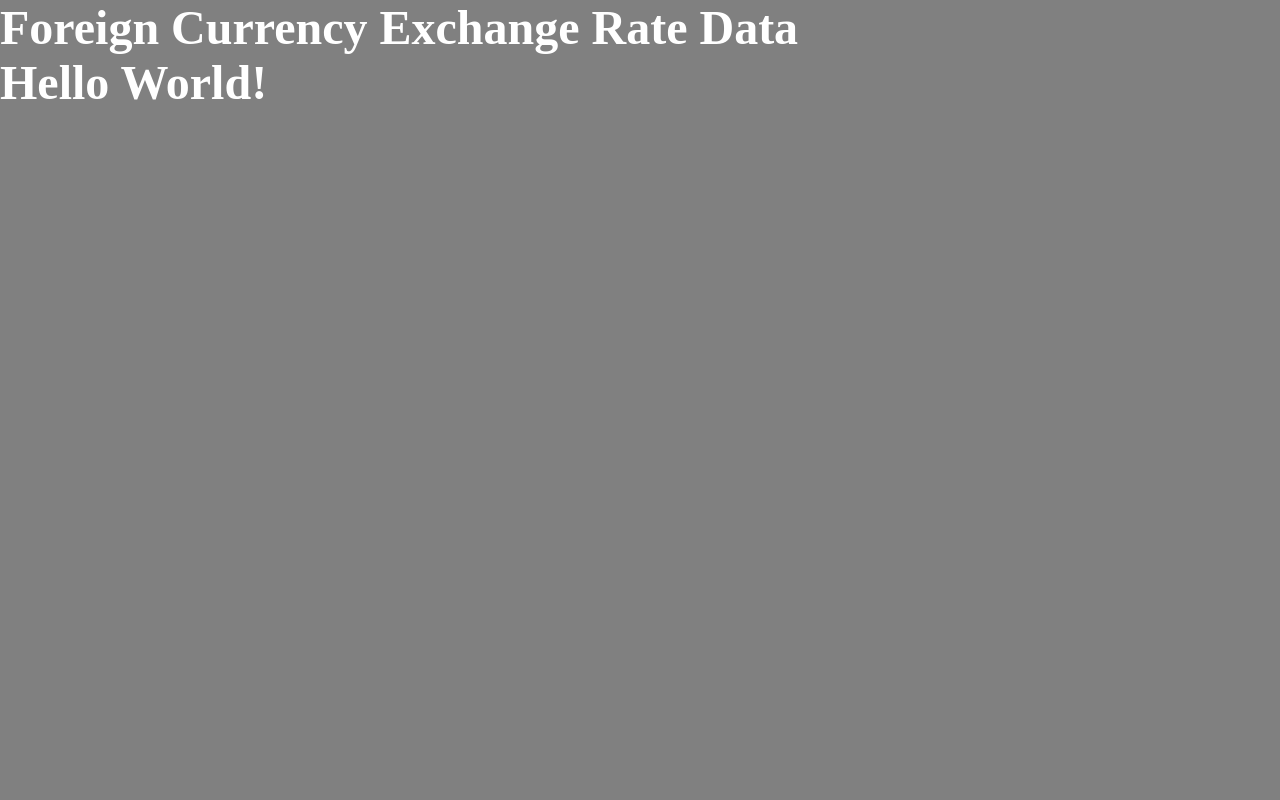
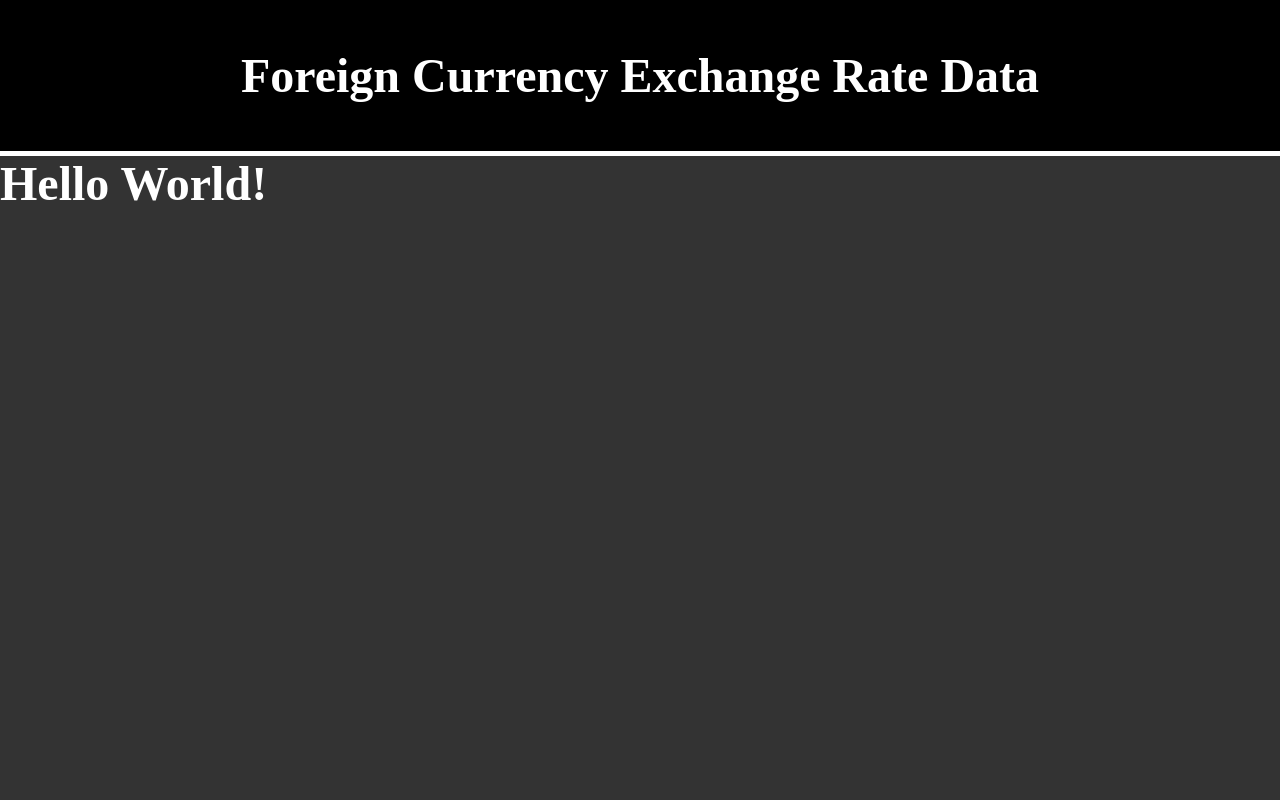
Before and after one commit to robbyrenz/currency-exchange-rate, a Flask app: page / in a window 1280 px wide. Run offline with Flask 2, Linux system fonts and the light colour scheme.

Commit message:
add styling to heading

```diff
--- a/static/styles.css
+++ b/static/styles.css
@@ -5,7 +5,7 @@
 }
 
 body {
-    background: grey;
+    background: #333333;
     color: white;
     font-family: 'Times New Roman', Times, serif;
 }
@@ -14,3 +14,10 @@ h1 {
     font-size: 3em;
     font-weight: bold;
 }
+
+.heading {
+    text-align: center;
+    padding: 1em;
+    border-bottom: 5px solid white;
+    background: black;
+}
--- a/templates/layout.html
+++ b/templates/layout.html
@@ -7,7 +7,7 @@
     <title>Home</title>
 </head>
 <body>
-    <h1>Foreign Currency Exchange Rate Data</h1>
+    <h1 class="heading">Foreign Currency Exchange Rate Data</h1>
 
     {% block body %}
     {% endblock %}
```
